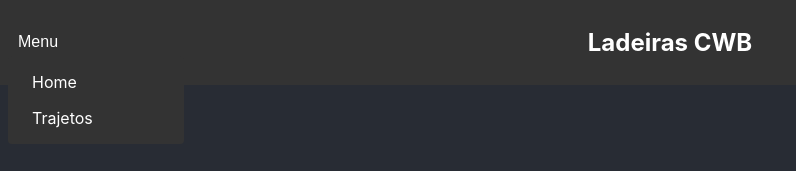
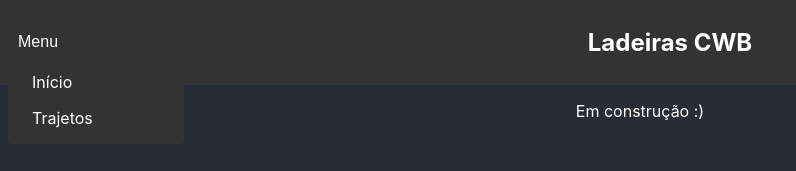
Before and after one commit to davidwr/ladeiras_cwb, a React (Create React App) app: page / in a window 1280 px wide. Both pictures are taken after a click on the button "Menu". Shown: the top 171 px of the page, without its empty margins (0-796 px from the left). Built offline with nearby package versions, Linux system fonts and the light colour scheme.

Commit message:
chore: Small improvements

```diff
--- a/src/components/Navbar/Navbar.js
+++ b/src/components/Navbar/Navbar.js
@@ -21,7 +21,7 @@ const Navbar = () => {
             Menu
           </button>
           <div className="navbar__dropdown-menu">
-            <a href="/">Home</a>
+            <a href="/">Início</a>
             <a href="/trajetos">Trajetos</a>
           </div>
         </div>
--- a/src/pages/List/List.js
+++ b/src/pages/List/List.js
@@ -16,7 +16,7 @@ function List() {
         <tr>
           <th>Nome/Apelido</th>
           <th>Level</th>
-          <th>Rate</th>
+          <th>Pontuação</th>
           <th>Opções</th>
         </tr>
       </thead>
--- a/src/routers/AppRouter.js
+++ b/src/routers/AppRouter.js
@@ -7,7 +7,11 @@ import { createBrowserRouter } from 'react-router-dom'
 const router = createBrowserRouter([
   {
     path: '/',
-    element: <div />,
+    element: (
+      <div style={{ textAlign: 'center' }}>
+        <p style={{ color: '#fff' }}>{'Em construção :)'}</p>
+      </div>
+    ),
     errorElement: <ErrorPage />
   },
   {
```
